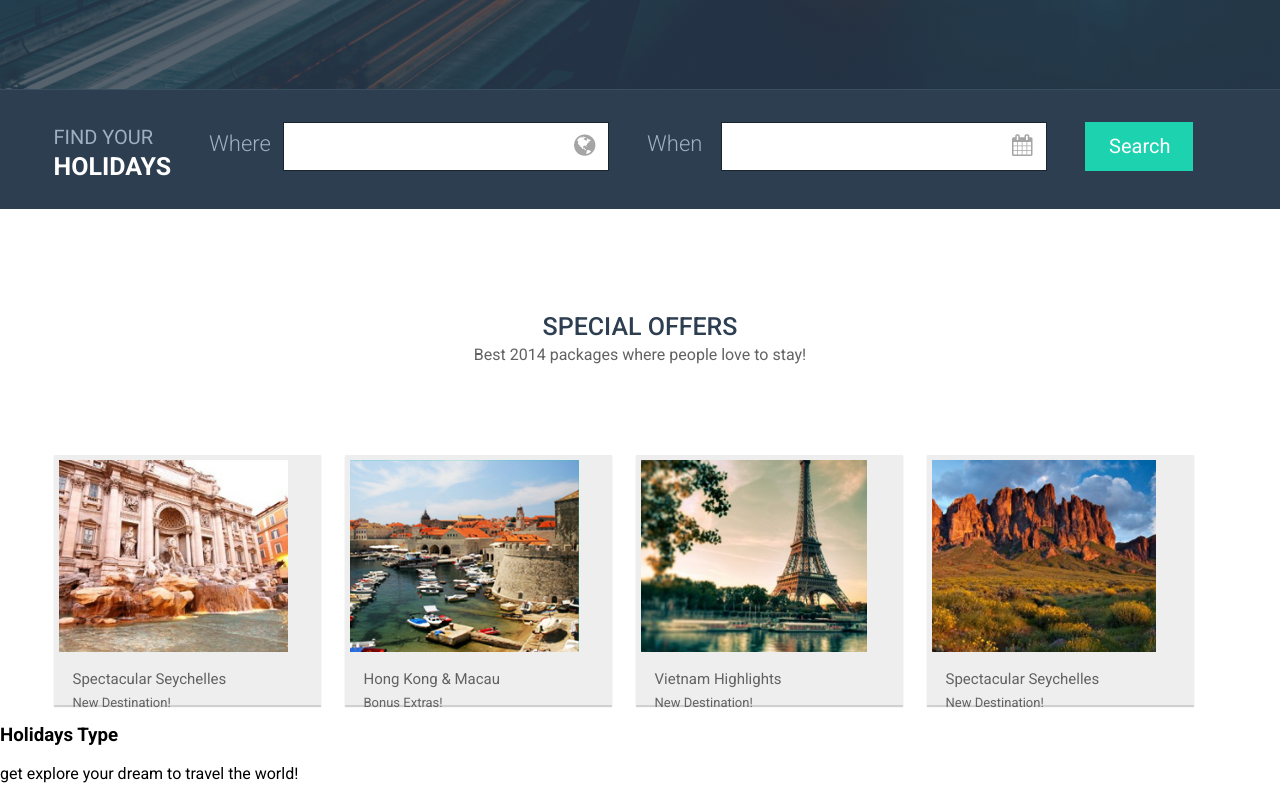
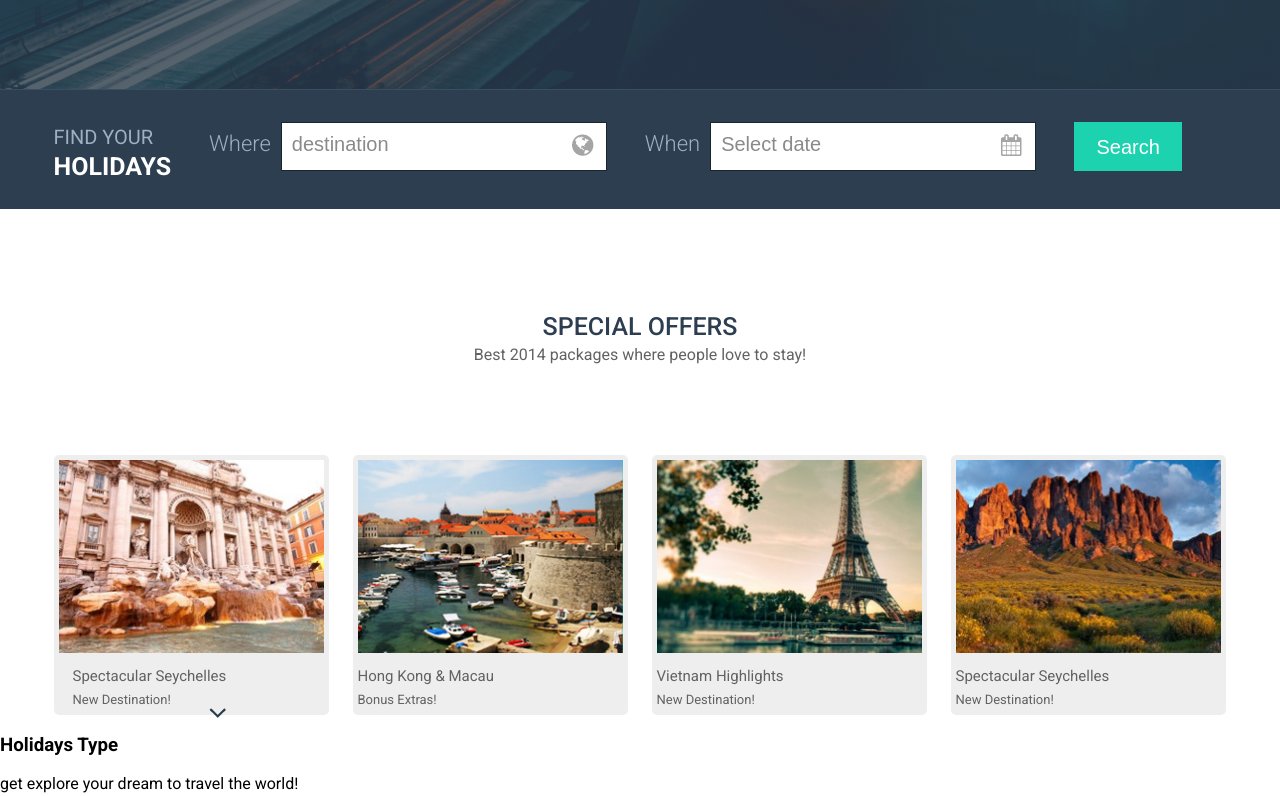
Before and after one commit to MarinaSergeyeva/goit-fe-course, a plain HTML site: page html-css/my-practise/voyage/index.html in a window 1280 px wide. Shown: the part 765-1561 px from the top of the page. Drawn offline with Linux system fonts and the light colour scheme.

Commit message:
special-offers-section fit

```diff
--- a/html-css/my-practise/voyage/css/style.css
+++ b/html-css/my-practise/voyage/css/style.css
@@ -204,23 +204,24 @@ img {
   margin-top: 37px;
 }
 
-.icon-search a {
+.search {
   display: block;
   width: 42px;
   height: 42px;
+  background-image: url(../img/icons/icon-search.png);
   background-repeat: no-repeat;
   background-position: center;
-  background-image: url(../img/icons/icon-search.png);
   border-radius: 21px;
   border: 2px solid #2c3e50;
   margin-top: 25px;
 }
 
-.icon-search a:hover,
-.icon-search a:focus {
+.search:hover,
+.search:focus {
   width: 200px;
   background-position-x: 165px;
   border: 2px solid #1dd2af;
+  padding: 5px 10px;
 }
 
 /* banner */
@@ -341,18 +342,7 @@ img {
   margin-top: 7px;
 }
 
-.holiday-search-field {
-  margin: 0;
-  padding: 0;
-  width: 400px;
-  /* font-weight: 300;
-  font-size: 22px;
-  line-height: 30px;
-  color: #9fb0c0; */
-  /* margin-top: 7px; */
-}
-
-.search-text {
+.holidays-search label {
   margin: 0;
   padding: 0;
   font-weight: 300;
@@ -360,60 +350,70 @@ img {
   line-height: 30px;
   color: #9fb0c0;
   margin-top: 7px;
+  margin-right: 10px;
   float: left;
 }
 
-.holidays-destination {
-  float: right;
-}
-
-.holidays-destination::before {
-  content: '';
-  display: block;
+/* .holidays-search input {
+  border: 1px solid #19242e;
   width: 326px;
   height: 49px;
-  background-color: #ffffff;
-  border: 1px solid #19242e;
+} */
+
+.destination-field {
+  padding: 8px 40px 8px 10px;
   background-image: url(../img/icons/icon-globe.png);
   background-repeat: no-repeat;
   background-position-x: 290px;
   background-position-y: 11px;
+  border: 1px solid #19242e;
+  width: 326px;
+  height: 49px;
 }
 
-.holidays-date {
-  float: right;
+.destination-field::placeholder {
+  font-size: 20px;
+  line-height: 30;
+  font-weight: 400;
+  color: #8a8a8a;
+  vertical-align: center;
 }
 
-.holidays-date::before {
-  content: '';
-  display: block;
-  width: 326px;
-  height: 49px;
-  background-color: #ffffff;
-  border: 1px solid #19242e;
+.date-field {
+  padding: 8px 40px 8px 10px;
   background-image: url(../img/icons/icon-calendar.png);
   background-repeat: no-repeat;
   background-position-x: 290px;
   background-position-y: 11px;
+  border: 1px solid #19242e;
+  width: 326px;
+  height: 49px;
 }
 
-.holiday-search-press a {
+.date-field::placeholder {
+  font-size: 20px;
+  line-height: 30;
+  font-weight: 400;
+  color: #8a8a8a;
+}
+
+.search-button {
   display: block;
   margin: 0;
   padding: 0;
   width: 108px;
   height: 49px;
   background-color: #1dd2af;
+  border-style: none;
   text-decoration: none;
   color: #ffffff;
   font-size: 20px;
   line-height: 30px;
   font-weight: 400;
-  padding: 9px 24px;
   margin-top: 7px;
 }
 
-/*  SPECIAL PFFERS SECTION */
+/*  SPECIAL OFFERS SECTION */
 
 .special-offers-title {
   margin: 0;
@@ -443,20 +443,24 @@ img {
   padding: 0;
 }
 
-.special-offers img {
-  margin-bottom: 15px;
-  max-height: 192px;
-  width: auto;
-  background-position: center;
+.special-offers li {
+  display: block;
+  width: 275px;
+  height: 260px;
+  background-color: rgb(238, 238, 238);
+  border: 5px solid #eeeeee;
+  border-radius: 5px;
+  float: left;
 }
 
-.special-offers li {
+.special-offers li:hover,
+.special-offers li:focus {
   display: block;
-  width: 267px;
-  height: 250px;
-  background-color: rgb(238, 238, 238);
-  border: 5px solid #eeeeee;
-  box-shadow: 0px 2px 1px 0px rgba(194, 193, 193, 0.75);
+  width: 275px;
+  height: 310px;
+  background-color: #2c3e50;
+  border: 5px solid #1dd2af;
+  border-radius: 5px;
   float: left;
 }
 
@@ -472,7 +476,6 @@ img {
   font-weight: 400;
   color: #626262;
   margin-bottom: 6px;
-  padding-left: 14px;
 }
 
 .offer-text {
@@ -482,7 +485,71 @@ img {
   line-height: 17px;
   font-weight: 400;
   color: #626262;
-  padding-left: 14px;
+}
+
+.offer-img-fountain div {
+  margin-left: 14px;
+  /* background-color: plum; */
+  float: left;
+}
+
+.special-offers li::before {
+  content: '';
+  display: block;
+  width: 265px;
+  height: 193px;
+  margin-bottom: 15px;
+}
+
+.special-offers li:hover::before {
+  content: '';
+  display: block;
+  width: 265px;
+  height: 225px;
+  margin-bottom: 15px;
+  background-repeat: no-repeat;
+  background-size: cover;
+  background-position: center;
+  color: #ffffff;
+}
+
+.offer-img-fountain::before {
+  background-image: url(../img/fountain.jpg);
+  background-repeat: no-repeat;
+  background-size: cover;
+  background-position: center;
+}
+
+.offer-img-boats::before {
+  background-image: url(../img/boats.jpg);
+  background-repeat: no-repeat;
+  background-size: cover;
+  background-position: center;
+}
+
+.offer-img-eiffel-tower::before {
+  background-image: url(../img/eiffel-tower.jpg);
+  background-repeat: no-repeat;
+  background-size: cover;
+  background-position: center;
+}
+
+.offer-img-mountains::before {
+  background-image: url(../img/mountains.jpg);
+  background-repeat: no-repeat;
+  background-size: cover;
+  background-position: center;
+}
+
+.offer-img-fountain div::after {
+  content: '';
+  display: block;
+  width: 17px;
+  height: 10px;
+  /* background-color: red; */
+  background-image: url(../img/icons/icon-arrow-down.png);
+  background-repeat: no-repeat;
+  float: right;
 }
 
 /* visually-hidden helper */
--- a/html-css/my-practise/voyage/index.html
+++ b/html-css/my-practise/voyage/index.html
@@ -78,7 +78,7 @@
             <a href="#"> <span>Blog</span> </a>
           </li>
           <li class="icon-search">
-            <a href="#"> <span class="visually-hidden">Search</span> </a>
+            <input type="text" class="search" />
           </li>
         </ul>
       </nav>
@@ -106,20 +106,26 @@
               <p class="holidays-pack-text">Find Your</p>
               <p class="holidays-pack-title">Holidays</p>
             </li>
-            <li class="holiday-search-field">
-              <p class="search-text">Where</p>
-              <a href="#" class="holidays-destination"
-                ><span class="visually-hidden">Destination</span></a
-              >
+            <li>
+              <label for="destination">Where</label>
+              <input
+                type="text"
+                name="destination"
+                placeholder="destination"
+                class="destination-field"
+              />
             </li>
-            <li class="holiday-search-field">
-              <p class="search-text">When</p>
-              <a href="#" class="holidays-date"
-                ><span class="visually-hidden">Select date</span></a
-              >
+            <li>
+              <label for="date">When</label>
+              <input
+                type="text"
+                name="date"
+                placeholder="Select date"
+                class="date-field"
+              />
             </li>
             <li class="holiday-search-press">
-              <a href="#">Search</a>
+              <button class="search-button">Search</button>
             </li>
           </ul>
         </div>
@@ -135,43 +141,21 @@
             Best 2014 packages where people love to stay!
           </p>
           <ul class="clearfix">
-            <li>
-              <img
-                src="./img/fountain.jpg"
-                alt="fountain photo"
-                width="267"
-                height="193"
-              />
-              <h4 class="offer-title">Spectacular Seychelles</h4>
-              <p class="offer-text">New Destination!</p>
+            <li class="offer-img-fountain">
+              <div>
+                <h4 class="offer-title">Spectacular Seychelles</h4>
+                <p class="offer-text">New Destination!</p>
+              </div>
             </li>
-            <li>
-              <img
-                src="./img/boats.jpg"
-                alt="boats photo"
-                width="267"
-                height="193"
-              />
+            <li class="offer-img-boats">
               <h4 class="offer-title">Hong Kong & Macau</h4>
               <p class="offer-text">Bonus Extras!</p>
             </li>
-            <li>
-              <img
-                src="./img/eiffel-tower.jpg"
-                alt="fountain photo"
-                width="267"
-                height="193"
-              />
+            <li class="offer-img-eiffel-tower">
               <h4 class="offer-title">Vietnam Highlights</h4>
               <p class="offer-text">New Destination!</p>
             </li>
-            <li>
-              <img
-                src="./img/mountains.jpg"
-                alt="fountain photo"
-                width="267"
-                height="193"
-              />
+            <li class="offer-img-mountains">
               <h4 class="offer-title">Spectacular Seychelles</h4>
               <p class="offer-text">New Destination!</p>
             </li>
```
Also changed, not shown: html-css/my-practise/voyage/img/icons/icon-arrow-down.png (added).
